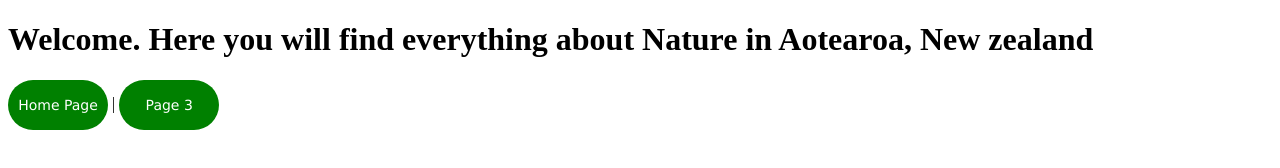
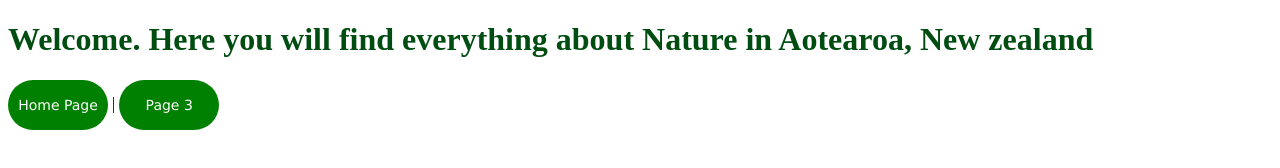
Before and after one commit to cipheruser-Yash/Yash-Patel--AS92005, a plain HTML site: page Page 2.html in a window 1280 px wide. Drawn offline with Linux system fonts and the light colour scheme.

```diff
--- a/style.css
+++ b/style.css
@@ -38,8 +38,8 @@
   font-size: 14px;
 
 }
-.h1{
-  color: #37a33b;
+h1{
+  color: #004d12;
   font-family: Times new roman;
 
 }
```
Also changed, not shown: index.html (+2 -0 lines).
